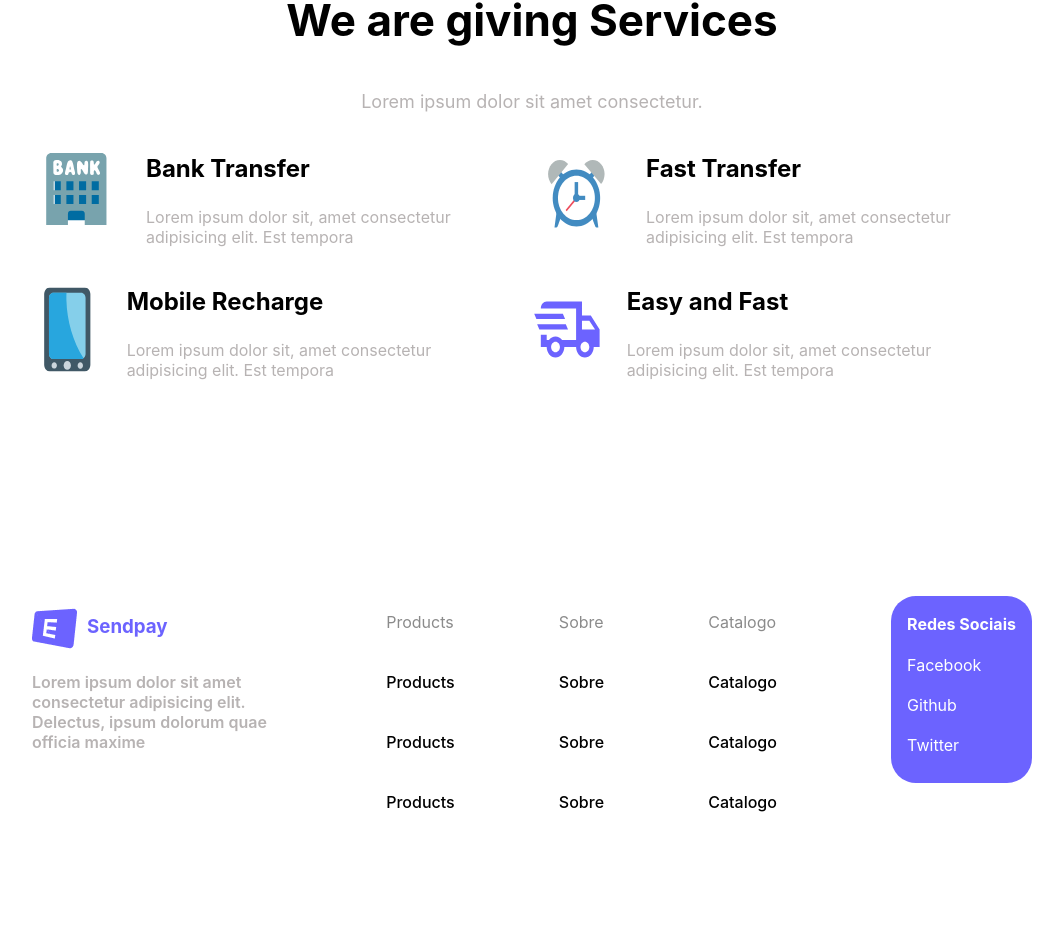
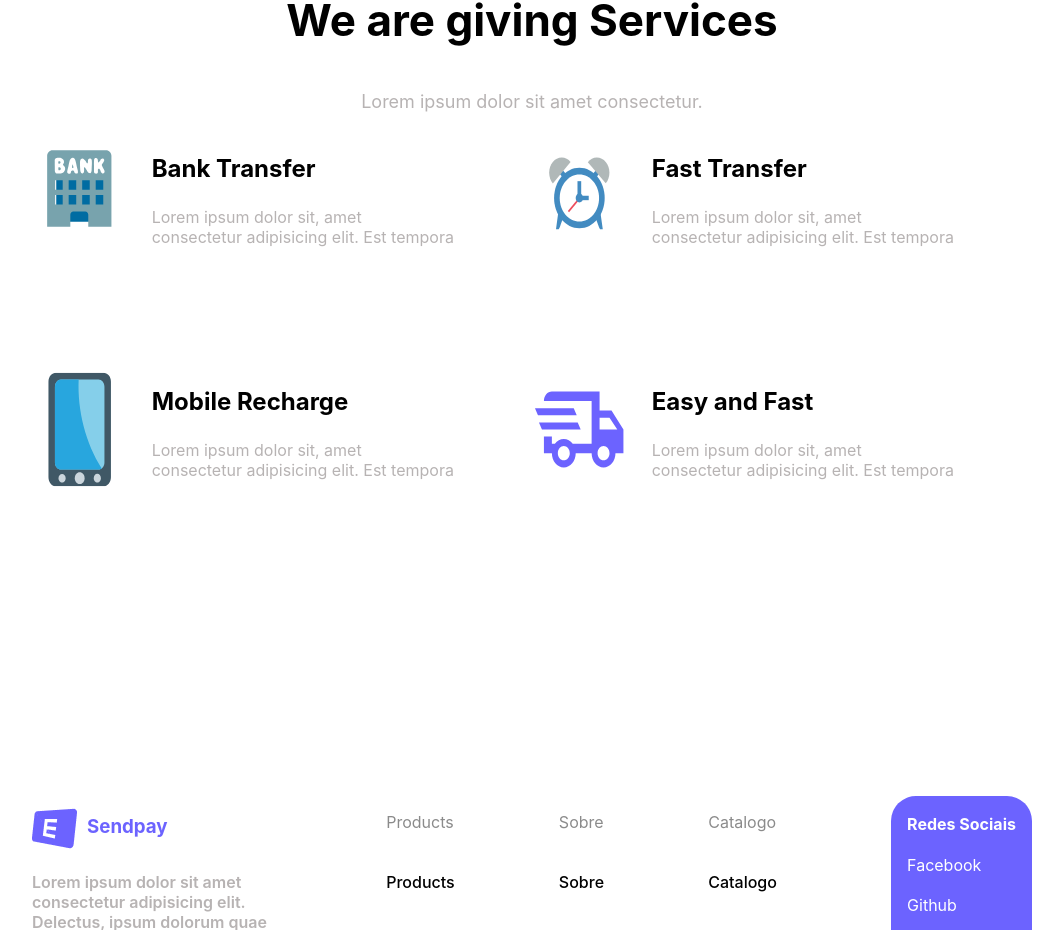
Before and after one commit to cpwaldow/Sendpay, a React (Create React App) app in the folder my-app/: page / in a window 1280 px wide. Shown: the part 1478-2408 px from the top of the page, without its empty margins (108-1171 px from the left). Before the commit the page ends 2350 px from the top, so only its background shows below. Built offline with nearby package versions, Linux system fonts and the light colour scheme.

Commit message:
ajustando espaçamento entre serviços

```diff
--- a/my-app/src/style/main.css
+++ b/my-app/src/style/main.css
@@ -142,6 +142,7 @@
 
 .allServices {
   display: flex;
+  margin-bottom: 100px;
 }
 
 .allServices h3,
@@ -159,6 +160,6 @@ p {
 }
 
 .allServices img {
-  width: 90px;
+  width: 130px;
   margin-right: 24px;
 }
```
